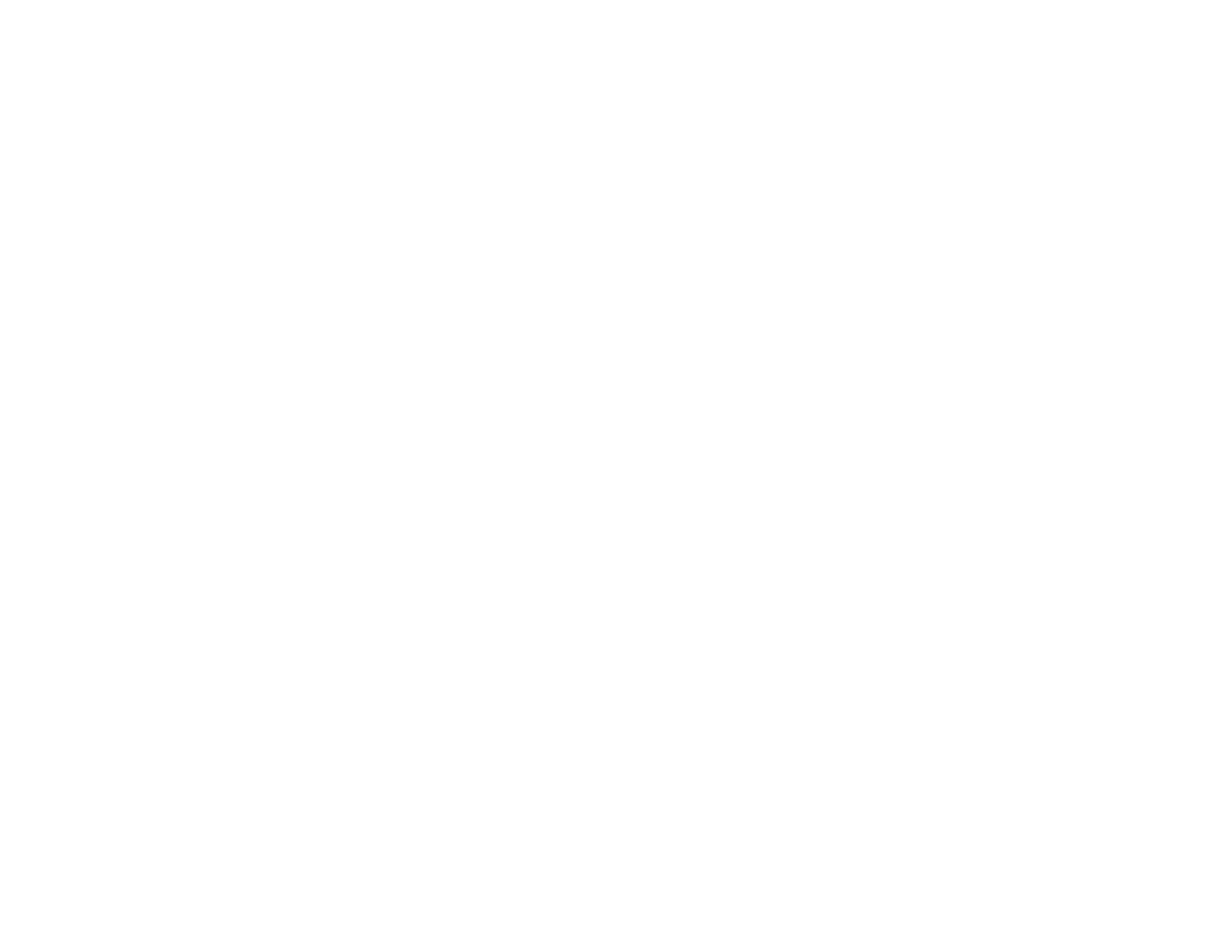
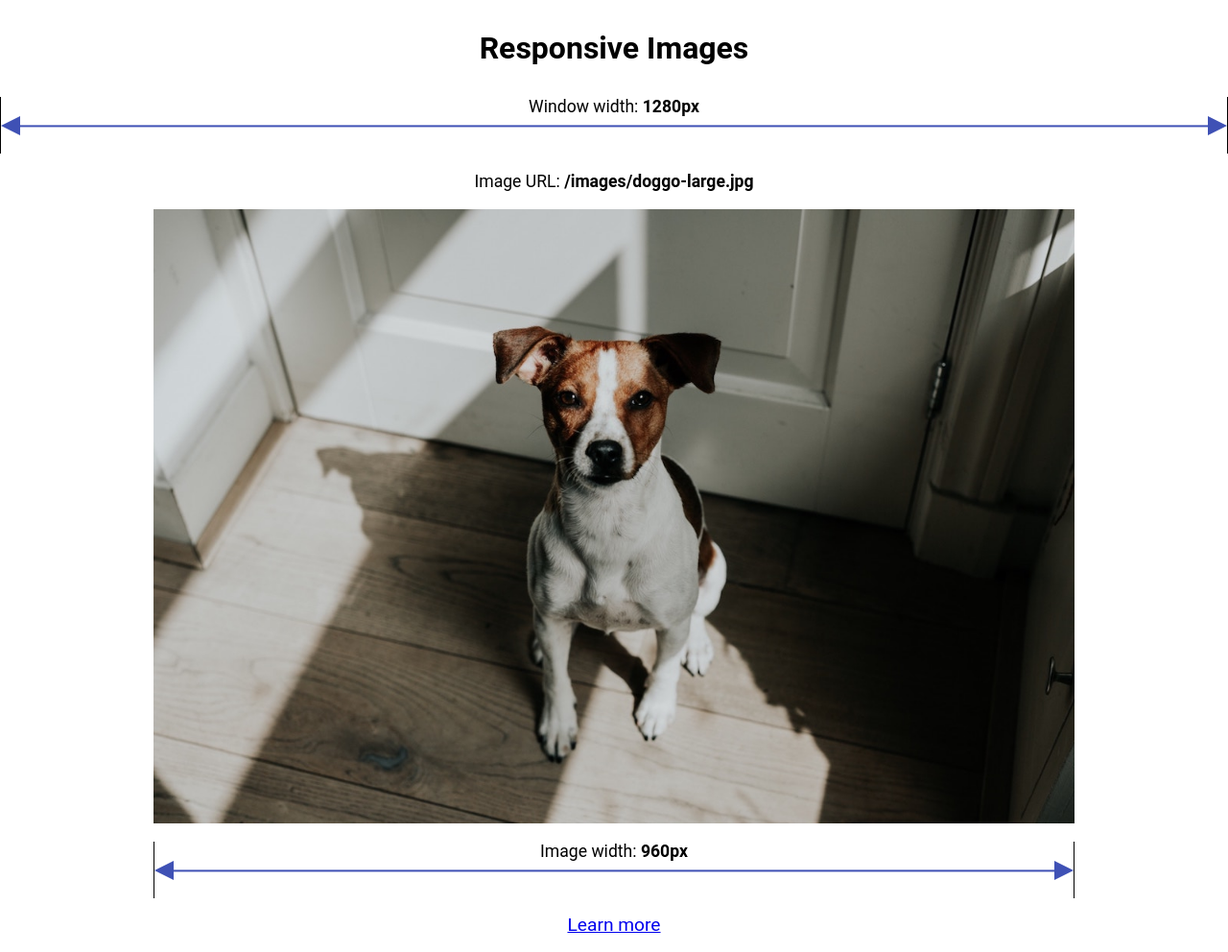
Before and after one commit to DavidScales/responsive-images-glitch, a website: page views/solution.html in a window 1280 px wide. Shown: the whole page at 96% size. Before the commit the page ends 800 px from the top, so only its background shows below. Drawn offline with Linux system fonts and the light colour scheme.

Commit message:
feat: split into solution & starter

```diff
--- a/views/solution.html
+++ b/views/solution.html
@@ -0,0 +1,60 @@
+<!DOCTYPE html>
+<html lang="en">
+  <head>
+    <title>Responsive Images</title>
+    <meta name="description" content="A responsive images exercise">
+    <link id="favicon" rel="icon" href="https://glitch.com/edit/favicon-app.ico" type="image/x-icon">
+    <meta charset="utf-8">
+    <meta http-equiv="X-UA-Compatible" content="IE=edge">
+    <meta name="viewport" content="width=device-width, initial-scale=1">
+    <link rel="stylesheet" href="/style.css">
+
+    <style>
+      img {
+        width: 90vw;
+      }
+
+      @media (min-width: 450px) {
+        img {
+          width: 85vw;
+        }
+      }
+
+      @media (min-width: 1000px) {
+        img {
+          width: 75vw;
+        }
+      }
+    </style>
+
+  </head>
+  <body>
+    <header>
+      <h1>Responsive Images</h1>
+    </header>
+    <section id="window-width"></section>
+    <main>
+        <div id="img-url"></div>
+
+
+        <!-- Now our image is responsive! -->
+        <img srcset="/images/doggo-small.jpg 400w,
+                     /images/doggo-medium.jpg 800w,
+                     /images/doggo-large.jpg 1200w"
+             sizes="(min-width: 1000px) 75vw,
+                    (min-width: 450px) 85vw,
+                    90vw"
+             src="doggo-small.jpg" alt="A handsome doggo waiting patiently">
+
+
+        <br>
+        <section id="img-width"></section>
+    </main>
+    <footer>
+      <a href="https://developer.mozilla.org/en-US/docs/Learn/HTML/Multimedia_and_embedding/Responsive_images">
+        Learn more
+      </a>
+    </footer>
+    <script src="/show-measurements.js"></script>
+  </body>
+</html>
```
Also changed, not shown: views/index.html (+4 -26 lines).
